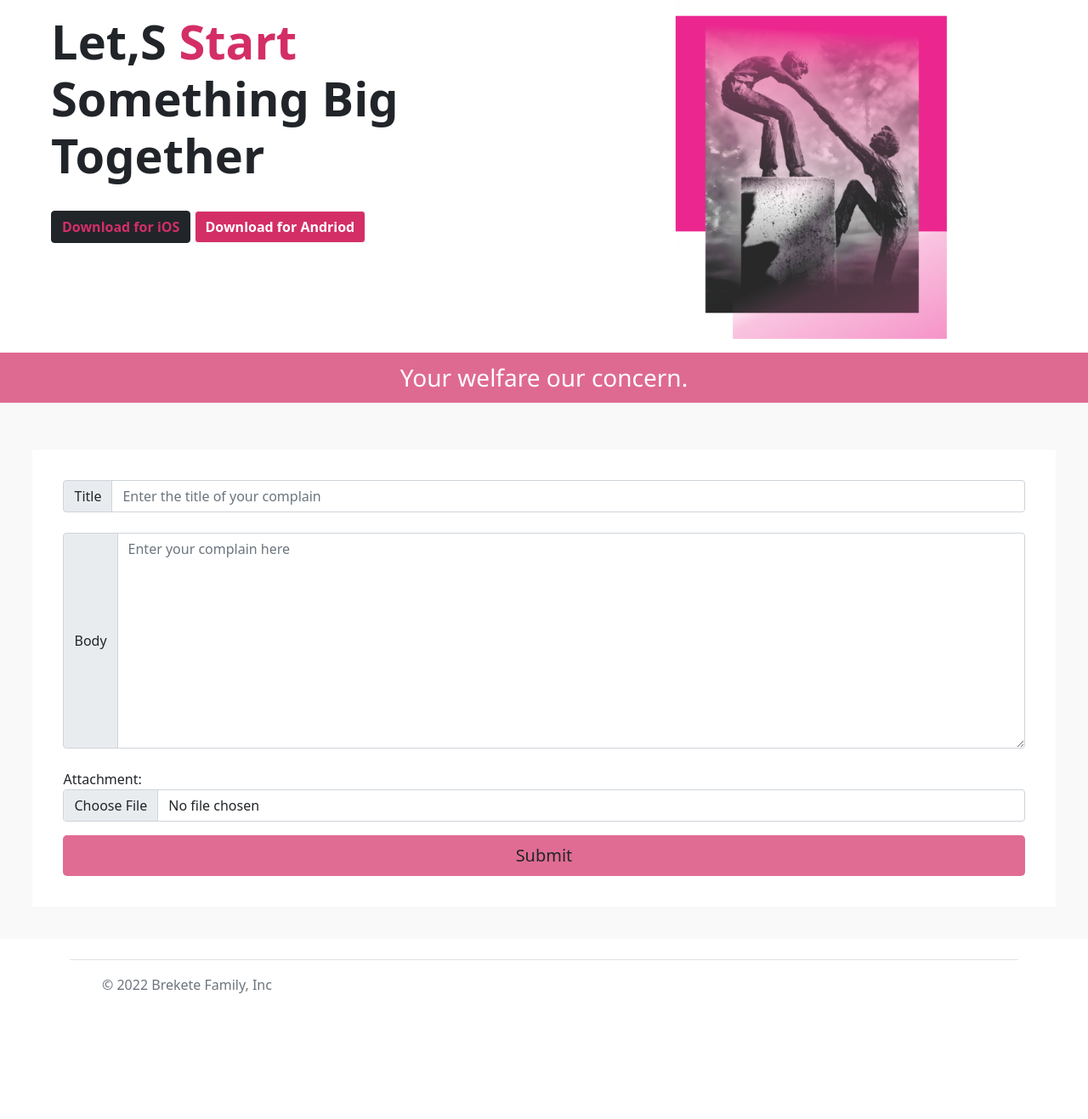
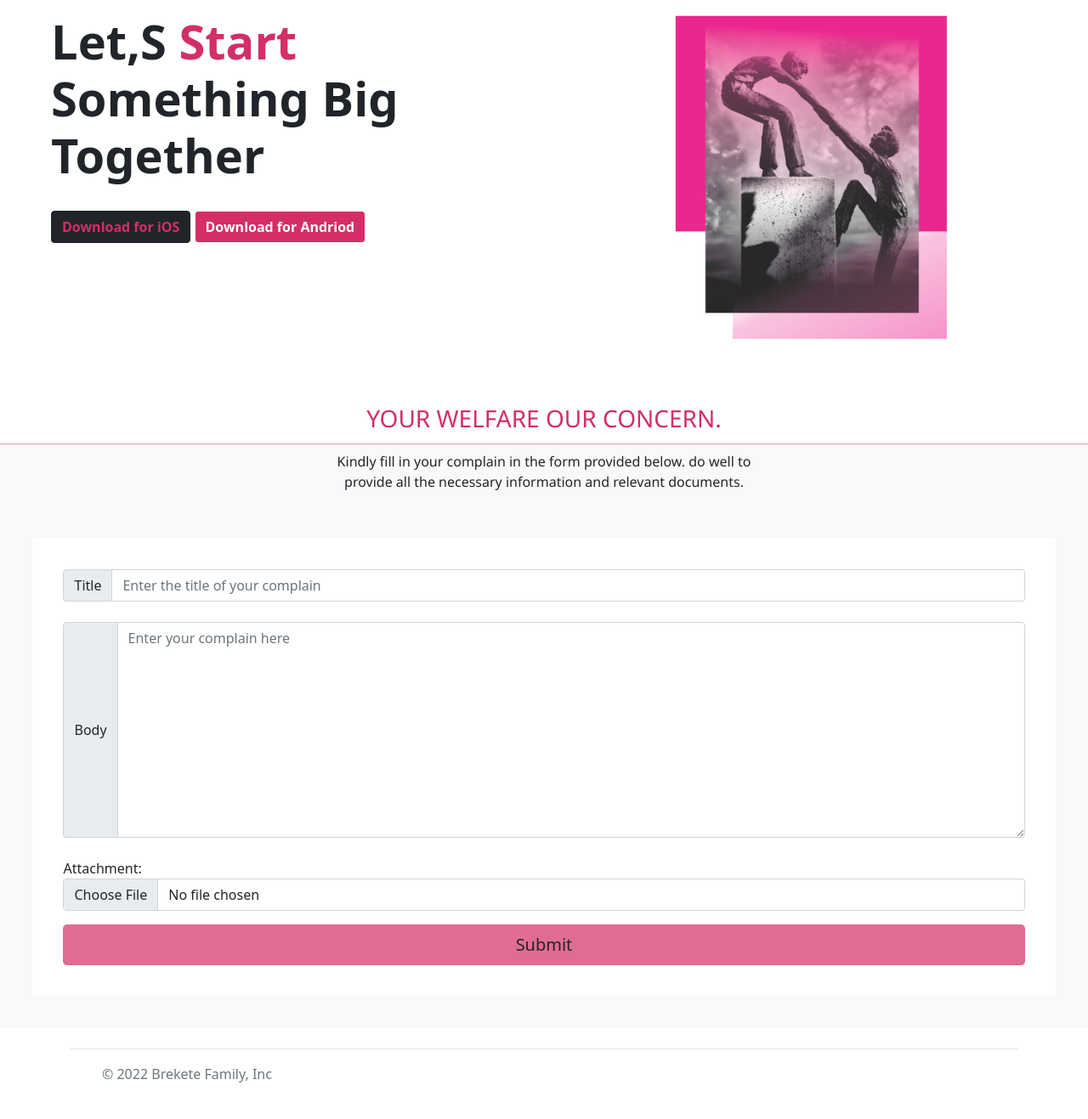
Before and after one commit to DamaMichaelYohanna/complain-system, a Django app: page /complain in a window 1280 px wide. Shown: the part 66-1383 px from the top of the page at 85% size. Before the commit the page ends 1235 px from the top, so only its background shows below. Run offline with Django 4.2, Linux system fonts and the light colour scheme; a user stored in the database is signed in; some libraries are stand-ins or nearby versions.

Commit message:
update complain html add sub header

```diff
--- a/main/static/main/style.css
+++ b/main/static/main/style.css
@@ -7,8 +7,11 @@
   .contact-page-header {
     padding: 0%;
     text-align: center;
-    color:white;
-    background:rgba(212, 46, 102, .7);
+    color:rgb(212, 46, 102);
+    background:rgba(255, 255, 255, 1);
+    text-transform: uppercase;
+    border-bottom: 1px solid rgba(212, 46, 102, .5);
+    /* box-shadow: 0px 5px 1px grey; */
     padding:1%;
   }
   .contact-inner {
@@ -148,8 +151,12 @@
   /* ===================== */
 .complain-main{
   margin:0px;
+  margin-top:5%;
   padding:0px;
   background-color: #f9f9f9;
+}
+.complain-sub-header{
+  width: 40%; margin: auto
 }
 .form-parent{
   padding: 3%;
@@ -163,3 +170,9 @@
     background: rgba(212, 46, 102, .7);
     color:white;
   }
+
+  @media (max-width: 766px) {
+    .complain-sub-header{
+      width:85%;
+    }
+  }
--- a/main/template/base.html
+++ b/main/template/base.html
@@ -104,7 +104,7 @@
               >Download for Andriod</a
             >
           </div>
-          <div class="col-md-6 pt-2 pe-5" style="text-align: center">
+          <div class="col-md-6 pt-2 pe-5 d-none d-md-block" style="text-align: center">
             <img
               src="{% static 'main/bg4.png' %}"
               alt="logo"
--- a/main/template/main/complain.html
+++ b/main/template/main/complain.html
@@ -9,10 +9,10 @@
     class="mt-3 mb-3"
   >
     <h3 class="contact-page-header">Your welfare our concern.</h3>
-    <!-- <p style="width: 60%; margin: auto">
+    <p class="complain-sub-header">
       Kindly fill in your complain in the form provided below. do well to
       provide all the necessary information and relevant documents.
-    </p> -->
+    </p>
   </div>
   <div class="form-parent">
     <div class="inner-parent">
@@ -21,7 +21,6 @@
         method="POST"
         enctype="multipart/form-data"
         class="contact-fom"
-        style=""
       >
         <div class="input-group mb-4">
           <span class="input-group-text complain-input-label">Title</span>
```
